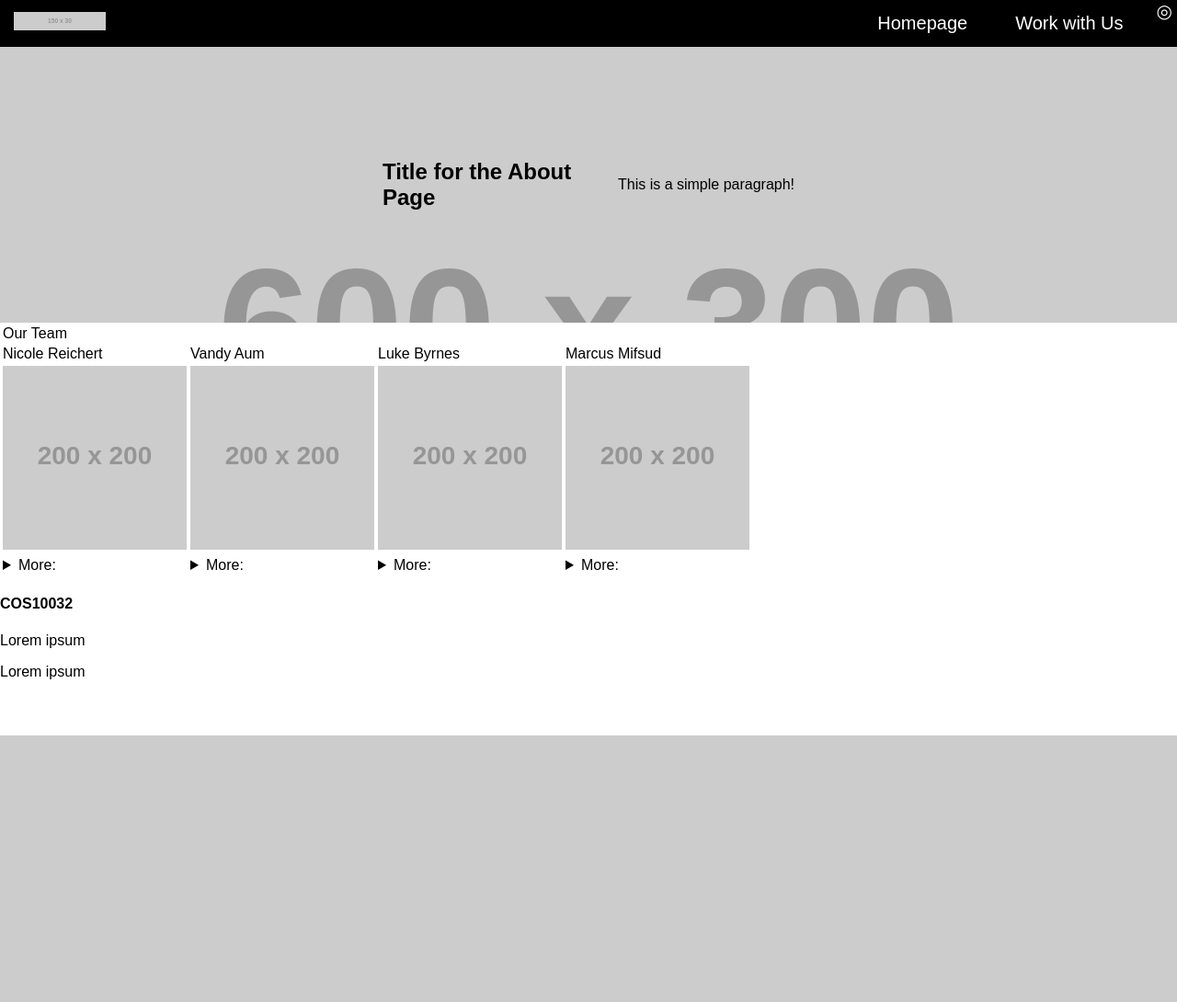
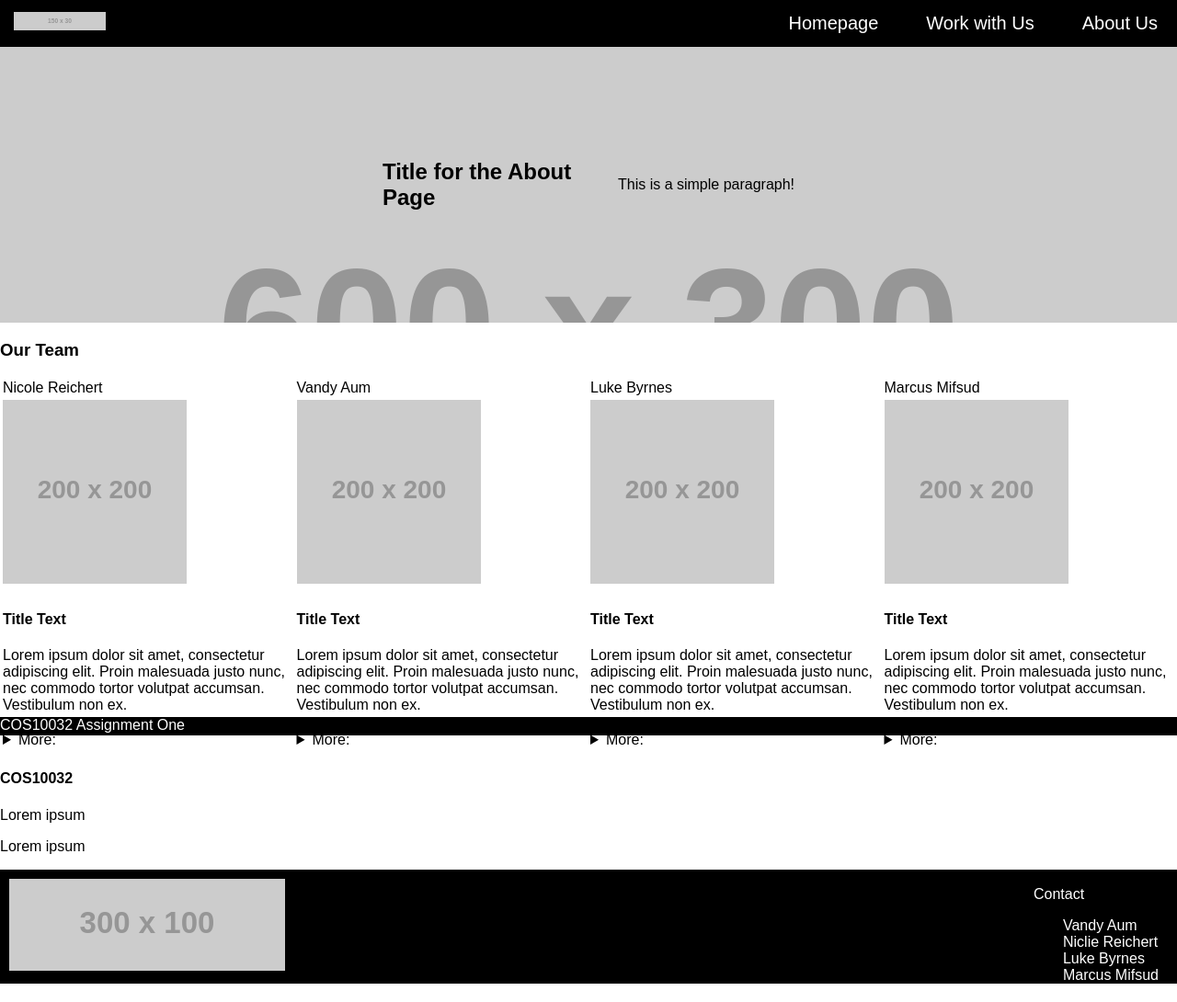
Before and after one commit to ekulbyrnes/Segfault_Assessment2, a PHP site: page /about.html in a window 1280 px wide. Shown: the whole page at 92% size. Before the commit the page ends 800 px from the top, so only its background shows below. Run offline with PHP 8.4, Linux system fonts and the light colour scheme; grey boxes labelled with a size stand in for pictures from a placeholder-image service; some libraries are stand-ins or nearby versions.

Commit message:
add rest of initial css, create about page placeholder

```diff
--- a/assign1/about.html
+++ b/assign1/about.html
@@ -22,7 +22,7 @@
             <ul class="navmenu">
                 <li><a href="#" class="navpage">Homepage</a></li>
                 <li><a href="#"class="navpage">Work with Us</a></li>
-                <li class="rightnav"><a href="#" >&#9678</a></li>
+                <li><a href="#"class="navpage">About Us</a></li>
             </ul>
         </nav>
             </div>
@@ -35,24 +35,40 @@
             </section>
         </section>
         <section> <!--Team Gallery-->
+            <h3 class="center">Our Team</h3>
             <table>
                 <thead>
                     <tr>
-                        <td>Our Team</td>
+                        <td class="centertext">Nicole Reichert</td>
+                        <td class="centertext">Vandy Aum</td>
+                        <td class="centertext">Luke Byrnes</td>
+                        <td class="centertext">Marcus Mifsud</td>
                     </tr>
                 </thead>
                 <tbody>
                     <tr>
-                        <td>Nicole Reichert</td>
-                        <td>Vandy Aum</td>
-                        <td>Luke Byrnes</td>
-                        <td>Marcus Mifsud</td>
+                        <td ><img class="centerimage" src="https://placehold.co/200x200"></td>
+                        <td><img class="centerimage" src="https://placehold.co/200x200"></td>
+                        <td><img class="centerimage" src="https://placehold.co/200x200"></td>
+                        <td><img class="centerimage" src="https://placehold.co/200x200"></td>
                     </tr>
                     <tr>
-                        <td><img src="https://placehold.co/200x200"></td>
-                        <td><img src="https://placehold.co/200x200"></td>
-                        <td><img src="https://placehold.co/200x200"></td>
-                        <td><img src="https://placehold.co/200x200"></td>
+                        <td>
+                            <h4>Title Text</h4>
+                            <p>Lorem ipsum dolor sit amet, consectetur adipiscing elit. Proin malesuada justo nunc, nec commodo tortor volutpat accumsan. Vestibulum non ex.</p>
+                        </td>
+                        <td>
+                            <h4>Title Text</h4>
+                            <p>Lorem ipsum dolor sit amet, consectetur adipiscing elit. Proin malesuada justo nunc, nec commodo tortor volutpat accumsan. Vestibulum non ex.</p>
+                        </td>
+                        <td>
+                            <h4>Title Text</h4>
+                            <p>Lorem ipsum dolor sit amet, consectetur adipiscing elit. Proin malesuada justo nunc, nec commodo tortor volutpat accumsan. Vestibulum non ex.</p>
+                        </td>
+                        <td>
+                            <h4>Title Text</h4>
+                            <p>Lorem ipsum dolor sit amet, consectetur adipiscing elit. Proin malesuada justo nunc, nec commodo tortor volutpat accumsan. Vestibulum non ex.</p>
+                        </td>
                     </tr>
                     <tr>
                         <td>
@@ -91,7 +107,23 @@
         <section>
             <p>Lorem ipsum</p>
         </section>
+        <section class="pagefooter">
+            <img src="https://placehold.co/300x100">
+            <aside>
+                <p>Contact</p>
+                <ul>
+                <li>Vandy Aum</li>
+                <li>Niclie Reichert</li>
+                <li>Luke Byrnes</li>
+                <li>Marcus Mifsud</li>
+            </ul>
+            </aside>
+        </section>
     </div>
+    <footer class="staticfooter">
+        <span>COS10032 Assignment One</span>
+
+    </footer>
 
 
 </body>
--- a/assign1/styles/styles.css
+++ b/assign1/styles/styles.css
@@ -116,3 +116,42 @@ header, nav, article, section, aside, article {
 .slideshow h1 {
     flex-basis: 20%;
 }
+
+.
+
+.centerimage {
+    display: block;
+    margin: 0 auto;
+}
+
+.centretext {
+    text-align: center;
+}
+
+
+/* creating the footer */
+.staticfooter {
+    position: sticky;
+    z-index: 999;
+    background-color: black;
+    color: white;
+    bottom: 0px;
+    height: 20px;
+}
+.pagefooter {
+    background-color: black;
+    color: white;
+}
+.pagefooter aside {
+    float: right;
+    margin: 10px 20px 0px 0px;
+}
+.pagefooter li {
+    list-style-type: none;
+}
+.pagefooter p {
+    margin: 0.5em;
+}
+.pagefooter img {
+    margin: 10px;
+}
```
